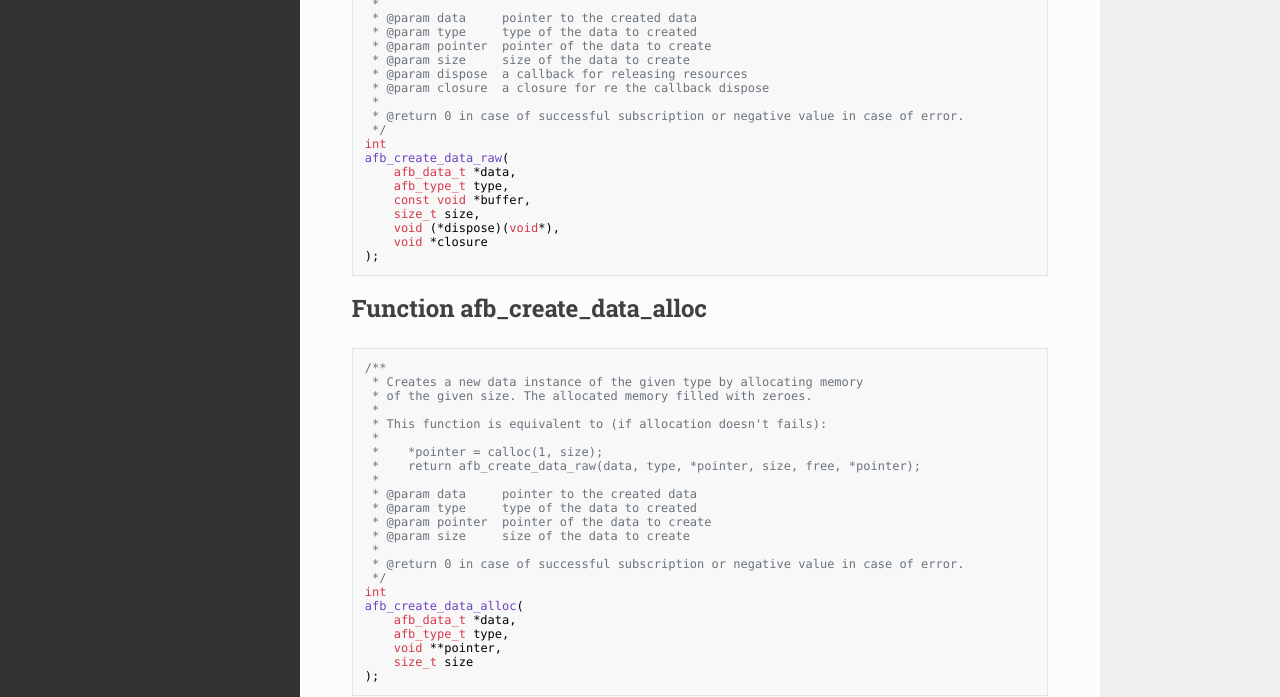
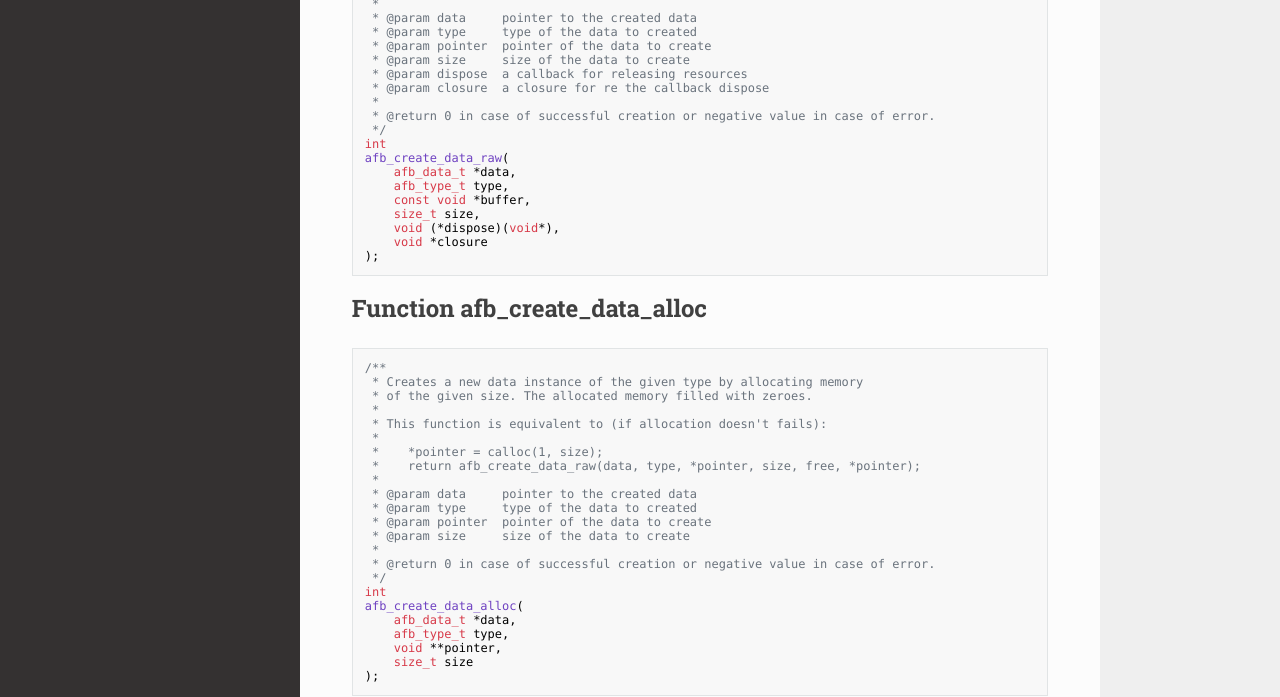
Before and after one commit to redpesk-core/afb-binding, an MkDocs documentation site: the page built from docs/reference-v4/func-afb-data.md, in a window 1280 px wide and 1400 px high, scrolled down 221 px. Shown: the part 585-1282 px from the top of the window. Built offline with MkDocs 1.6.1, drawn with Linux system fonts in a browser that asks for light colours; nearby versions of some CDN libraries; old or Windows-style settings are respelled for this version of MkDocs; some of the changed text lies outside the part shown.

Commit message:
Fix in documentation

```diff
--- a/docs/reference-v4/func-afb-data.md
+++ b/docs/reference-v4/func-afb-data.md
@@ -52,7 +52,7 @@ afb_data_is_valid(
  * @param dispose  a callback for releasing resources
  * @param closure  a closure for re the callback dispose
  *
- * @return 0 in case of successful subscription or negative value in case of error.
+ * @return 0 in case of successful creation or negative value in case of error.
  */
 int
 afb_create_data_raw(
@@ -82,7 +82,7 @@ afb_create_data_raw(
  * @param pointer  pointer of the data to create
  * @param size     size of the data to create
  *
- * @return 0 in case of successful subscription or negative value in case of error.
+ * @return 0 in case of successful creation or negative value in case of error.
  */
 int
 afb_create_data_alloc(
@@ -111,7 +111,7 @@ afb_create_data_alloc(
  * @param pointer  pointer of the data to create
  * @param size     size of the data to create
  *
- * @return 0 in case of successful subscription or negative value in case of error.
+ * @return 0 in case of successful creation or negative value in case of error.
  */
 int
 afb_create_data_copy(
```
Also changed, not shown: 1 other file.
